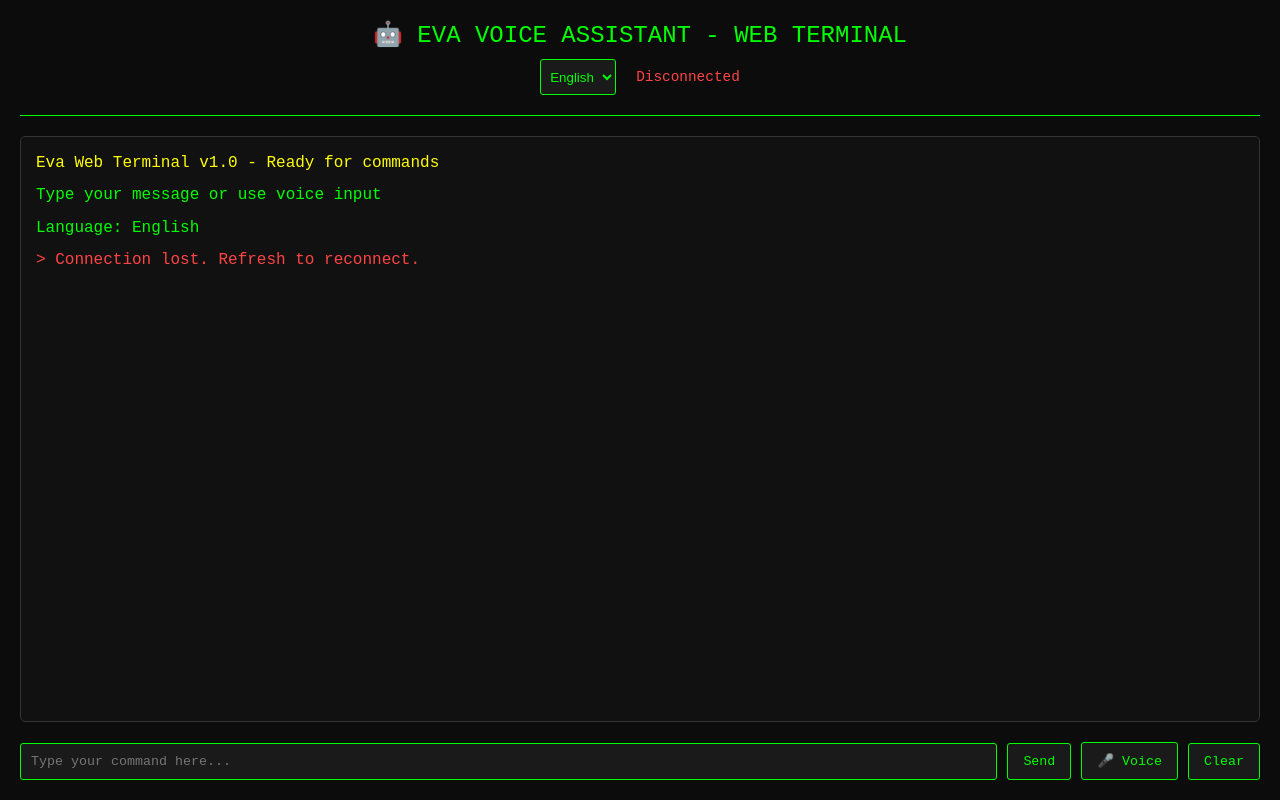
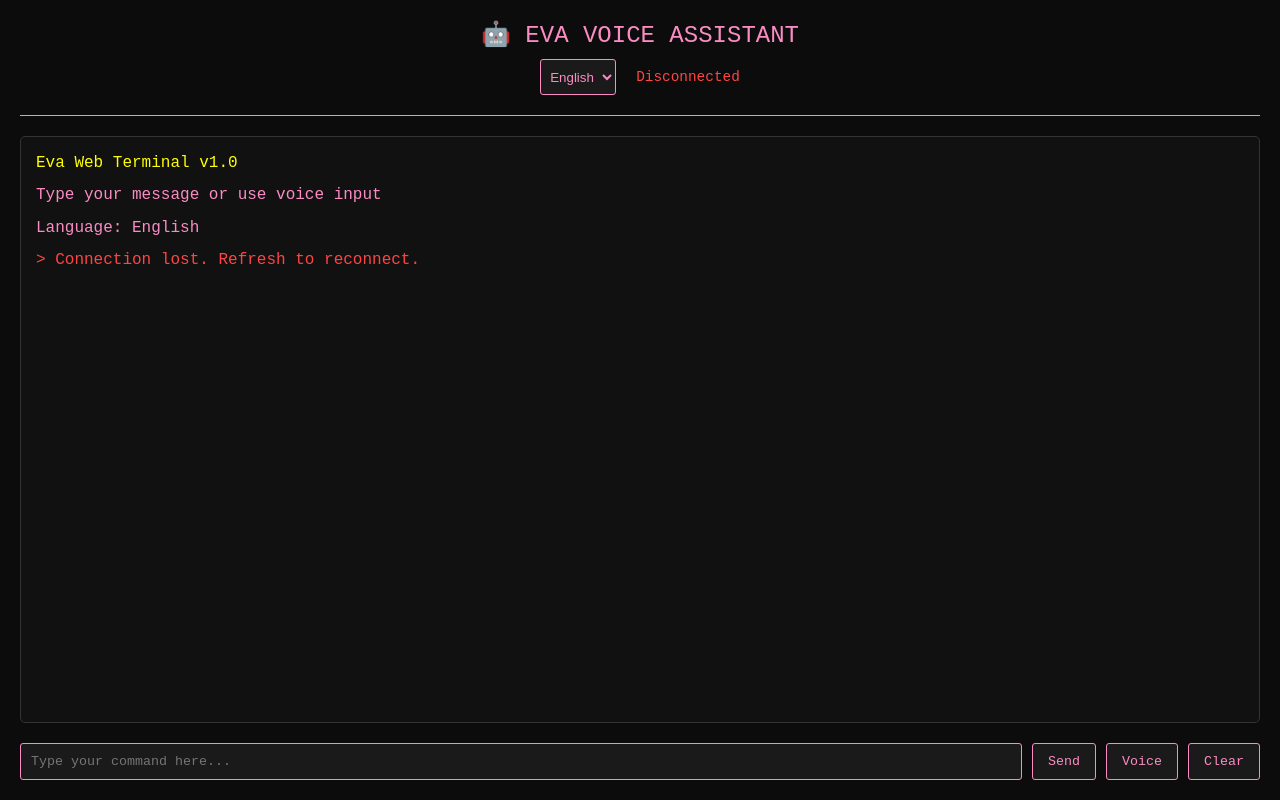
Before and after one commit to shannellemibei/evatalkfront, a plain HTML site: page index.html in a window 1280 px wide. Drawn offline with Linux system fonts and the light colour scheme.

Commit message:
edit colours

```diff
--- a/index.html
+++ b/index.html
@@ -14,7 +14,7 @@
         body {
             font-family: 'Courier New', monospace;
             background-color: #0c0c0c;
-            color: #00ff00;
+            color: #fa8cc3;
             height: 100vh;
             overflow: hidden;
         }
@@ -28,14 +28,14 @@
         }
 
         .header {
-            border-bottom: 1px solid #00ff00;
+            border-bottom: 1px solid #fa8cc3;
             padding-bottom: 10px;
             margin-bottom: 20px;
         }
 
         .title {
             font-size: 1.5em;
-            color: #00ff00;
+            color: #fa8cc3;
             text-align: center;
         }
 
@@ -48,8 +48,8 @@
 
         .language-select {
             background: #1a1a1a;
-            border: 1px solid #00ff00;
-            color: #00ff00;
+            border: 1px solid #fa8cc3;
+            color: #fa8cc3;
             padding: 5px;
             border-radius: 3px;
         }
@@ -73,7 +73,7 @@
         }
 
         .output::-webkit-scrollbar-thumb {
-            background: #00ff00;
+            background: #fa8cc3;
             border-radius: 4px;
         }
 
@@ -100,8 +100,8 @@
         .text-input {
             flex: 1;
             background: #1a1a1a;
-            border: 1px solid #00ff00;
-            color: #00ff00;
+            border: 1px solid #fa8cc3;
+            color: #fa8cc3;
             padding: 10px;
             font-family: 'Courier New', monospace;
             border-radius: 3px;
@@ -115,8 +115,8 @@
 
         .btn {
             background: #1a1a1a;
-            border: 1px solid #00ff00;
-            color: #00ff00;
+            border: 1px solid #fa8cc3;
+            color: #fa8cc3;
             padding: 10px 15px;
             cursor: pointer;
             border-radius: 3px;
@@ -125,7 +125,7 @@
         }
 
         .btn:hover {
-            background: #00ff00;
+            background: #fa8cc3;
             color: #000;
         }
 
@@ -153,7 +153,7 @@
         }
 
         .connected {
-            color: #00ff00;
+            color: #fa8cc3;
         }
 
         .disconnected {
@@ -168,7 +168,7 @@
 <body>
     <div class="terminal">
         <div class="header">
-            <div class="title">🤖 EVA VOICE ASSISTANT - WEB TERMINAL</div>
+            <div class="title">🤖 EVA VOICE ASSISTANT </div>
             <div class="controls">
                 <select class="language-select" id="languageSelect">
                     <option value="en">English</option>
@@ -179,7 +179,7 @@
         </div>
 
         <div class="output" id="output">
-            <div class="log-entry prompt">Eva Web Terminal v1.0 - Ready for commands</div>
+            <div class="log-entry prompt">Eva Web Terminal v1.0 </div>
             <div class="log-entry">Type your message or use voice input</div>
             <div class="log-entry">Language: <span id="currentLang">English</span></div>
         </div>
@@ -187,7 +187,7 @@
         <div class="input-area">
             <input type="text" class="text-input" id="textInput" placeholder="Type your command here...">
             <button class="btn" id="sendBtn">Send</button>
-            <button class="btn voice-btn" id="voiceBtn">🎤 Voice</button>
+            <button class="btn voice-btn" id="voiceBtn">Voice</button>
             <button class="btn" id="clearBtn">Clear</button>
         </div>
     </div>
```
